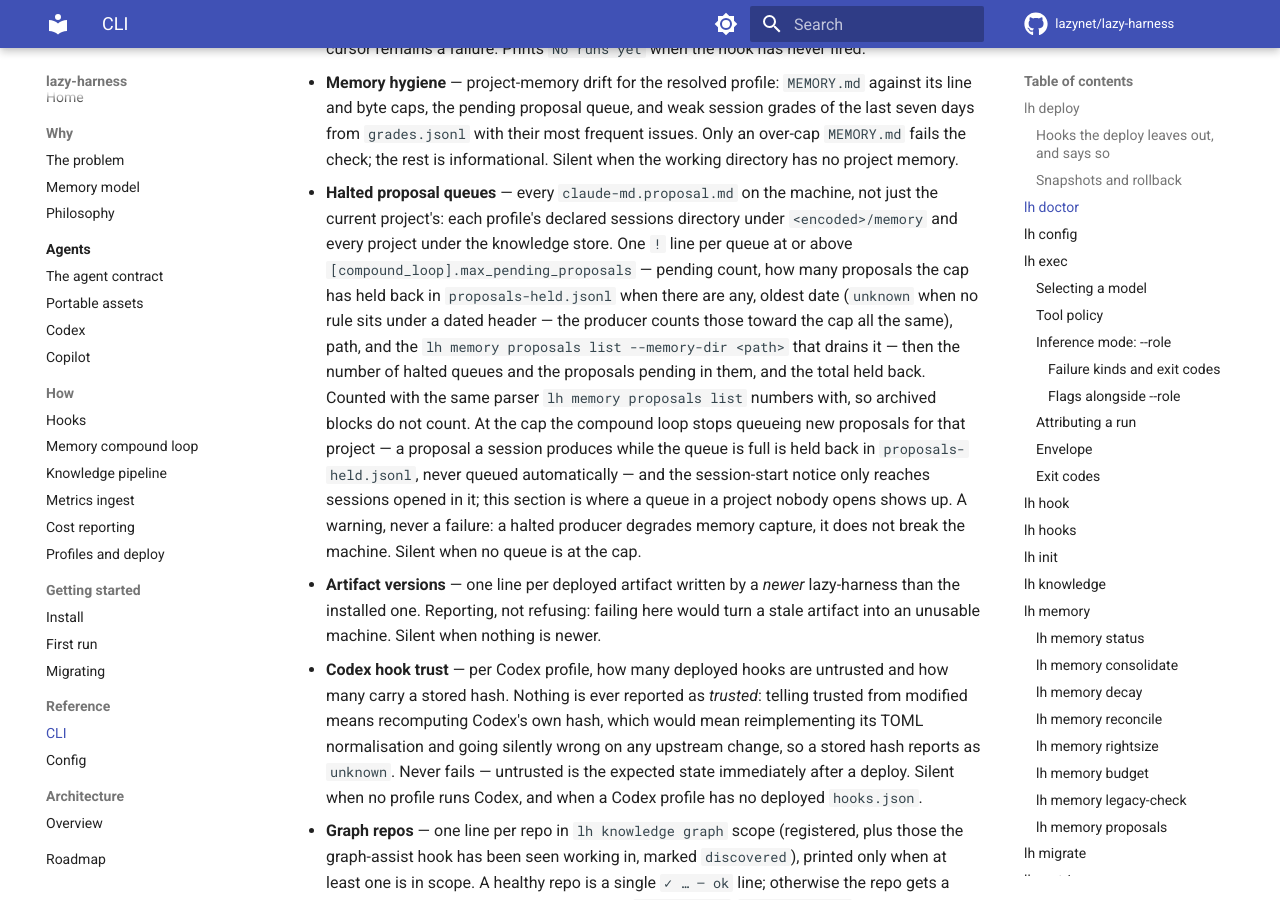
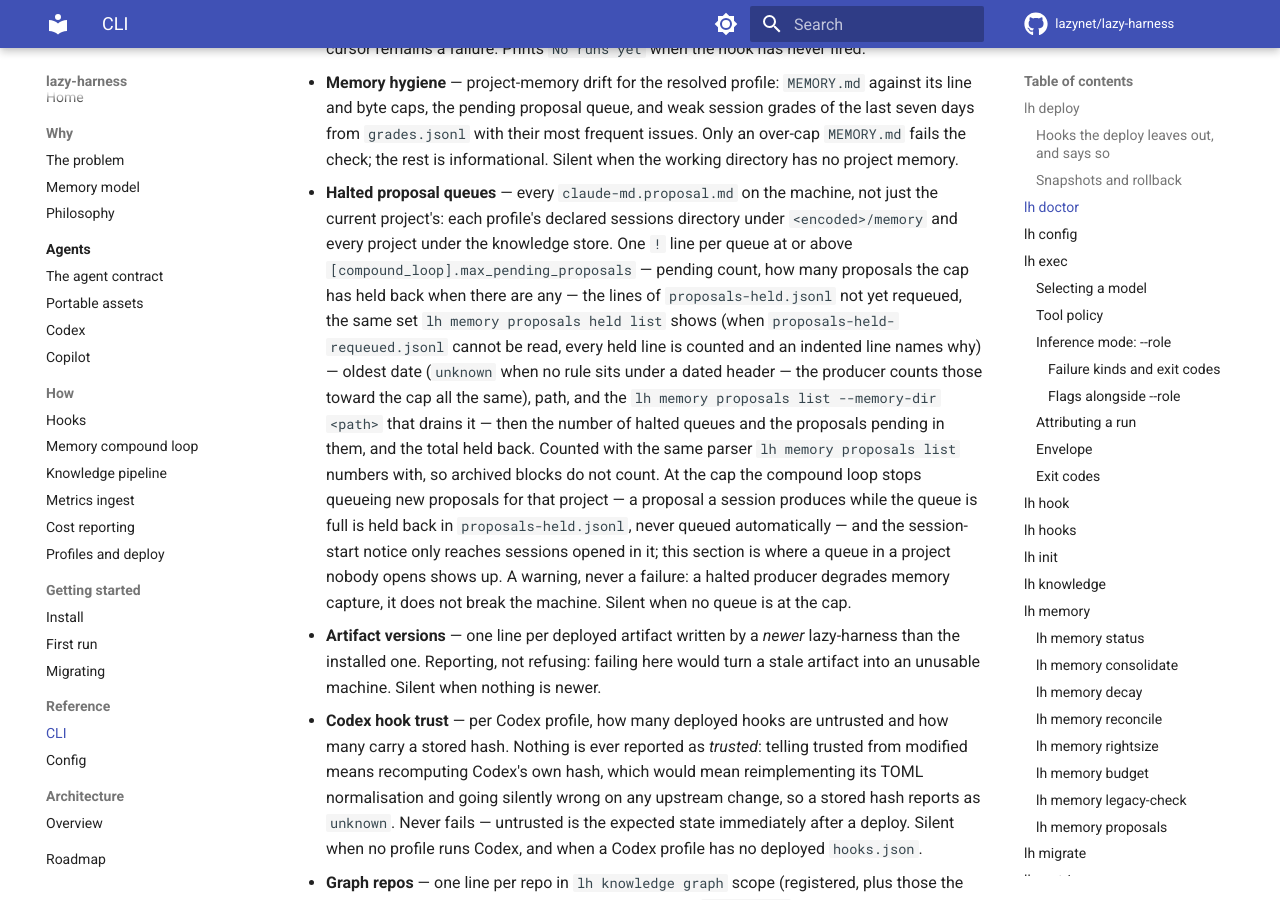
Before and after one commit to lazynet/lazy-harness, an MkDocs documentation site: the page built from docs/reference/cli.md, in a window 1280 px wide and 900 px high, scrolled down 4885 px. Built offline with MkDocs 1.6.1 and Material for MkDocs 9.7.7, drawn with Linux system fonts in a browser that asks for light colours; comment, search, counter and statistics services are not loaded; some of the changed text lies outside the part shown.

Commit message:
docs: align held count, graph freshness and discovered scope with the code (#531)

```diff
--- a/docs/reference/cli.md
+++ b/docs/reference/cli.md
@@ -112,7 +112,7 @@ The report is a sequence of sections. Most are silent when they have nothing to
 - **LLM roles** — one row per role in `[llm.roles]`, each resolved and probed on its own so a broken entry is never reported by its healthy siblings ([ADR-039](https://github.com/lazynet/lazy-harness/blob/main/specs/adrs/039-role-routed-inference.md)). With no table declared it reports the deprecated single-backend form under `distill`, because printing nothing would read as "nothing configured".
 - **Engram persist** — its own section, reporting the Stop-hook loop's last-run age, failure rate over the runs considered, and cursor lag against the thresholds listed under Features. A large lag with verified cursor progress at the save cap is a warning labelled `catching up`; a stalled cursor remains a failure. Prints `No runs yet` when the hook has never fired.
 - **Memory hygiene** — project-memory drift for the resolved profile: `MEMORY.md` against its line and byte caps, the pending proposal queue, and weak session grades of the last seven days from `grades.jsonl` with their most frequent issues. Only an over-cap `MEMORY.md` fails the check; the rest is informational. Silent when the working directory has no project memory.
-- **Halted proposal queues** — every `claude-md.proposal.md` on the machine, not just the current project's: each profile's declared sessions directory under `<encoded>/memory` and every project under the knowledge store. One `!` line per queue at or above `[compound_loop].max_pending_proposals` — pending count, how many proposals the cap has held back in `proposals-held.jsonl` when there are any, oldest date (`unknown` when no rule sits under a dated header — the producer counts those toward the cap all the same), path, and the `lh memory proposals list --memory-dir <path>` that drains it — then the number of halted queues and the proposals pending in them, and the total held back. Counted with the same parser `lh memory proposals list` numbers with, so archived blocks do not count. At the cap the compound loop stops queueing new proposals for that project — a proposal a session produces while the queue is full is held back in `proposals-held.jsonl`, never queued automatically — and the session-start notice only reaches sessions opened in it; this section is where a queue in a project nobody opens shows up. A warning, never a failure: a halted producer degrades memory capture, it does not break the machine. Silent when no queue is at the cap.
+- **Halted proposal queues** — every `claude-md.proposal.md` on the machine, not just the current project's: each profile's declared sessions directory under `<encoded>/memory` and every project under the knowledge store. One `!` line per queue at or above `[compound_loop].max_pending_proposals` — pending count, how many proposals the cap has held back when there are any — the lines of `proposals-held.jsonl` not yet requeued, the same set `lh memory proposals held list` shows (when `proposals-held-requeued.jsonl` cannot be read, every held line is counted and an indented line names why) — oldest date (`unknown` when no rule sits under a dated header — the producer counts those toward the cap all the same), path, and the `lh memory proposals list --memory-dir <path>` that drains it — then the number of halted queues and the proposals pending in them, and the total held back. Counted with the same parser `lh memory proposals list` numbers with, so archived blocks do not count. At the cap the compound loop stops queueing new proposals for that project — a proposal a session produces while the queue is full is held back in `proposals-held.jsonl`, never queued automatically — and the session-start notice only reaches sessions opened in it; this section is where a queue in a project nobody opens shows up. A warning, never a failure: a halted producer degrades memory capture, it does not break the machine. Silent when no queue is at the cap.
 - **Artifact versions** — one line per deployed artifact written by a *newer* lazy-harness than the installed one. Reporting, not refusing: failing here would turn a stale artifact into an unusable machine. Silent when nothing is newer.
 - **Codex hook trust** — per Codex profile, how many deployed hooks are untrusted and how many carry a stored hash. Nothing is ever reported as *trusted*: telling trusted from modified means recomputing Codex's own hash, which would mean reimplementing its TOML normalisation and going silently wrong on any upstream change, so a stored hash reports as `unknown`. Never fails — untrusted is the expected state immediately after a deploy. Silent when no profile runs Codex, and when a Codex profile has no deployed `hooks.json`.
 - **Graph repos** — one line per repo in `lh knowledge graph` scope (registered, plus those the graph-assist hook has been seen working in, marked `discovered`), printed only when at least one is in scope. A healthy repo is a single `✓ … — ok` line; otherwise the repo gets a header and one line per problem: a hook of `post-commit`, `post-checkout` (graphify's) or `post-merge` (the harness's) missing from `<git-common-dir>/hooks`, or not forwarded when `core.hooksPath` is set (`error`); a graph older than the last commit touching a file graphify indexes as code, with the gap, or no graph at all; a last `graphify-update.log` result for the repo that is `failed` (timeouts included) or `skipped`; and top-level directories git ignores that the graph still holds nodes from, with the node count (`warning`). One last line, not per repo, compares the extension list `lh` vendors with the installed graphify's `CODE_EXTENSIONS`; it reads `skipped` when graphify is absent or its interpreter cannot answer. `graph.json` is streamed line by line, never loaded whole. Nothing here fails `lh doctor`, and a repo that cannot be checked becomes an `error` line for that repo instead of aborting the report.
@@ -401,7 +401,7 @@ Nothing rebuilds a code graph on its own in a worktree-first workflow: graphify'
 
 `add` registers a repo after checking it really is one, and is idempotent. It updates `repos` under `[knowledge.structure]` through the normal config writer, which preserves comments, formatting, and every key this version does not model. `update` walks every repo in scope, skips ones that have gone missing, keeps going past a repo that fails, and exits non-zero if any did. `update --repo PATH` updates just that repo, registered or not; it is what the `post-merge` hook below launches.
 
-The scope is the registered repos plus the repos the graph-assist hook has been seen working in: any repo with a `graphify-out/graph.json` that appears as `repo` in a profile's `graph_assist_metrics.jsonl`. Discovered repos are kept in `graph-repos.json` under the lazy-harness data directory, never in `config.toml`, and `graph list` marks them `discovered`.
+The scope is the registered repos plus the repos the graph-assist hook has been seen working in: any repo with a `graphify-out/graph.json` that appears as `repo` in a profile's `graph_assist_metrics.jsonl`. Discovered repos are kept in `graph-repos.json` under the lazy-harness data directory, never in `config.toml`, and `graph list` marks them `discovered`. A discovered repo stays after the metrics stop naming it, and is dropped on the next `update` once its `graphify-out/graph.json` is gone.
 
 `add` and every `update` repair each repo first and print one `repair` line per action that was not already in place (a failed repair is reported and logged, and does not fail the run):
 
```
Also changed, not shown: docs/how/hooks.md (+1 -1 lines), specs/designs/2026-10-09-graph-freshness-design.md (+5 -0 lines).
